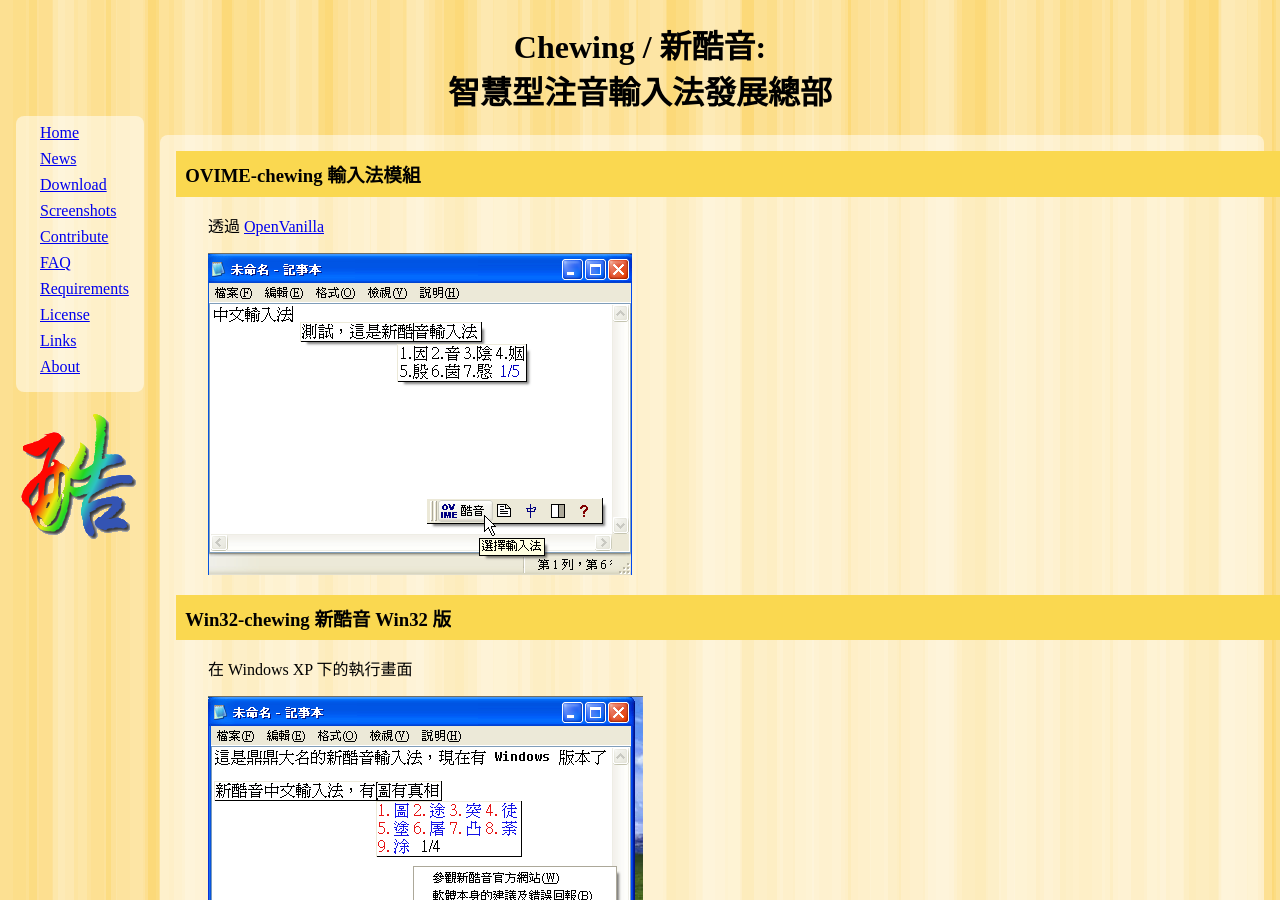
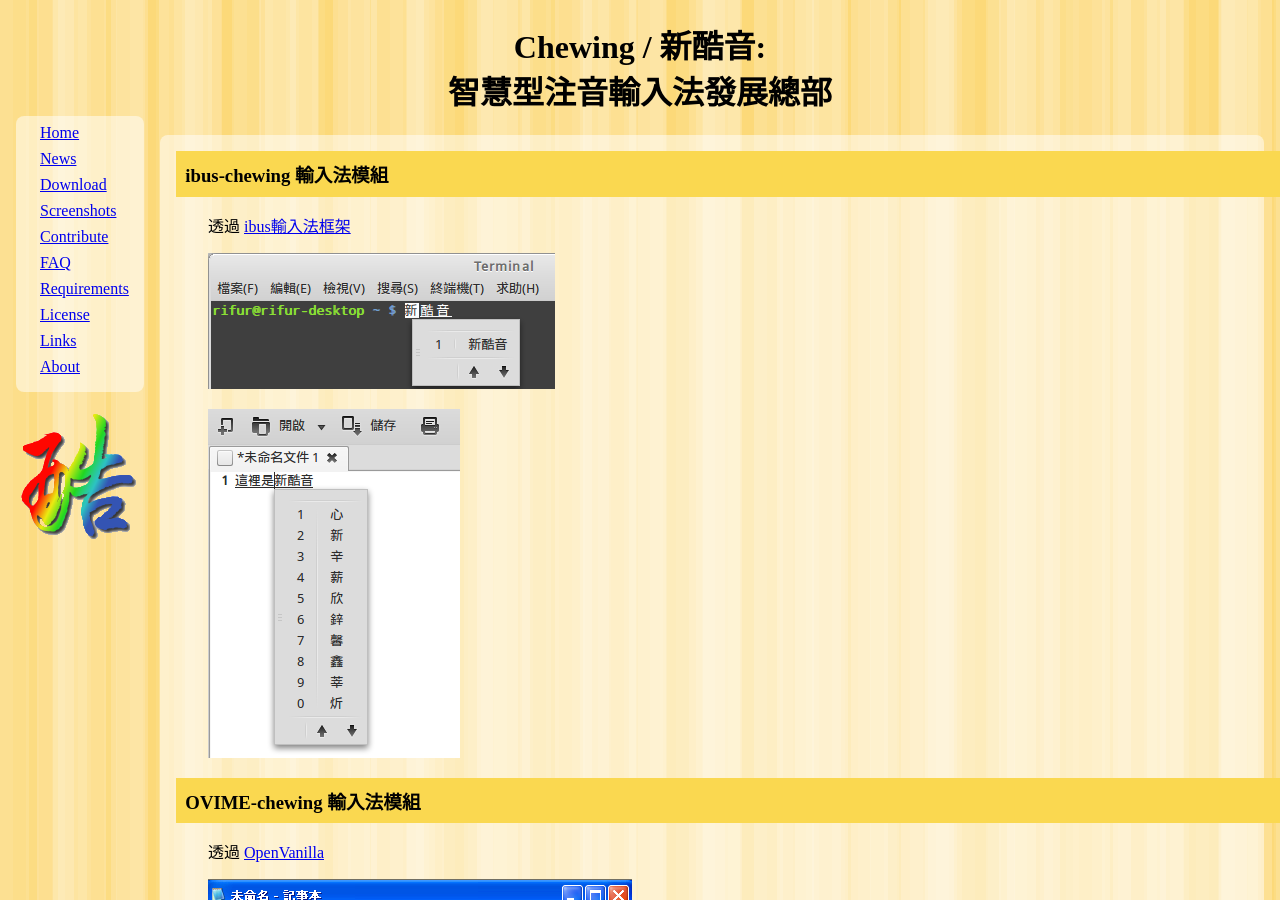
Before and after one commit to chewing/chewing.github.com, a Jekyll site: the page built from screenshots.html, in a window 1280 px wide and 900 px high. Built offline with Jekyll 4.4.1, drawn with Linux system fonts in a browser that asks for light colours; Markdown is read by kramdown in place of the engine named in the settings.

Commit message:
add screenshots of ibus-chewing

```diff
--- a/screenshots.html
+++ b/screenshots.html
@@ -2,6 +2,14 @@
 layout: default
 title: Screenshots 擷圖
 ---
+<article>
+	<header>
+		<h3><b>ibus-chewing</b> 輸入法模組</h3>
+		<p>透過 <a href="http://code.google.com/p/ibus/">ibus輸入法框架</a></p>
+	</header>
+	<p><img src="screenshots/ibus-chewing-1.png" alt=" [Screenshot of ibus-chewing] " /></p>
+  <p><img src="screenshots/ibus-chewing-2.png" alt=" [Screenshot of ibus-chewing] " /></p>
+</article>
 <article>
 	<header>
 		<h3><b>OVIME-chewing</b> 輸入法模組</h3>
```
